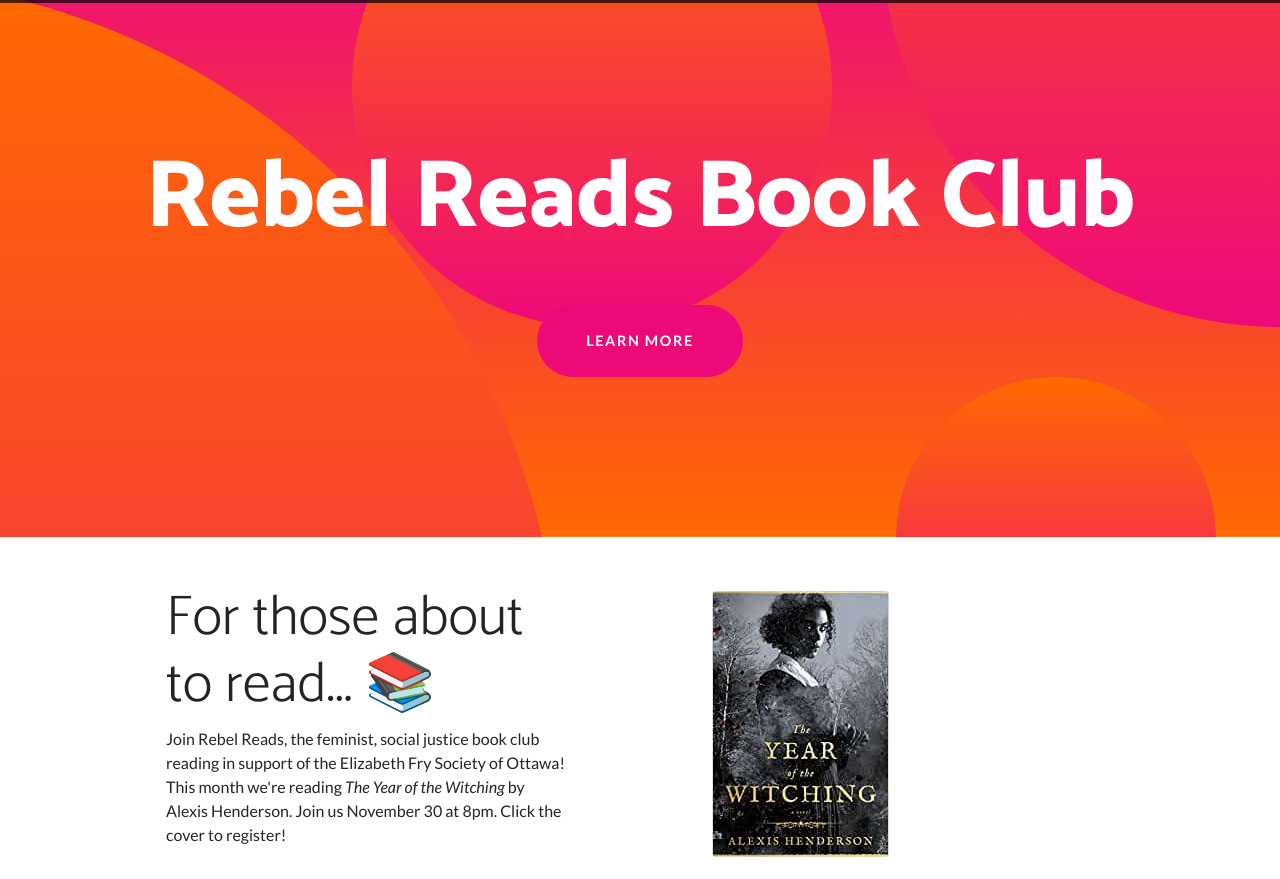
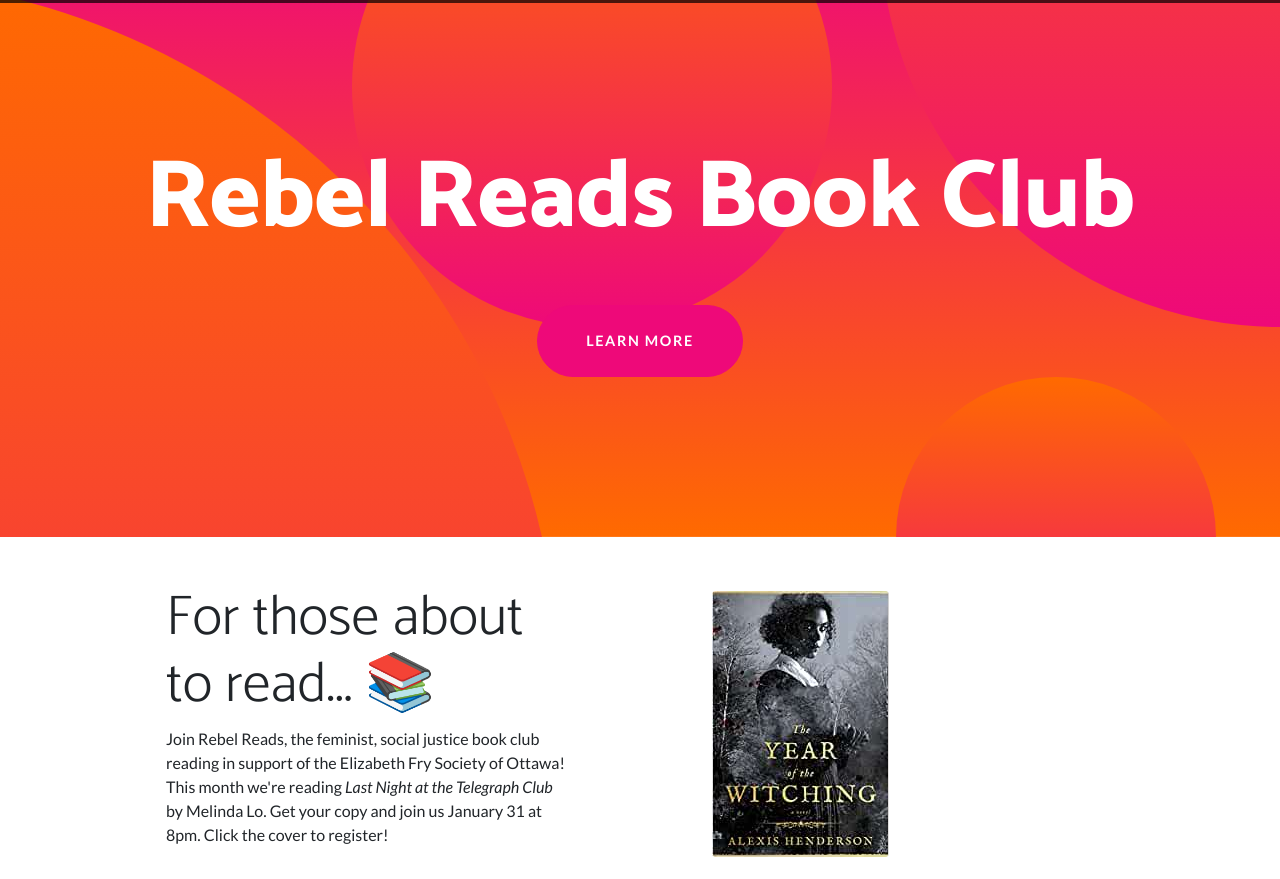
Before and after one commit to shawna5/rebelreadsV2, a plain HTML site: page index.html in a window 1280 px wide. Shown: the part 73-952 px from the top of the page. Drawn offline with nearby package versions, Linux system fonts and the light colour scheme; a script that the page names is missing.

Commit message:
book club monthly info updated (link missing)

```diff
--- a/index.html
+++ b/index.html
@@ -97,7 +97,7 @@
               <h2 class="display-4">For those about to read... 📚</h2>
               <p>
                 Join Rebel Reads, the feminist, social justice book club reading
-                in support of the Elizabeth Fry Society of Ottawa! This month we're reading <i> The Year of the Witching</i> by Alexis Henderson. Join us November 30 at 8pm. Click the cover to register!
+                in support of the Elizabeth Fry Society of Ottawa! This month we're reading <i> Last Night at the Telegraph Club</i> by Melinda Lo. Get your copy and join us January 31 at 8pm. Click the cover to register!
               </p>
             </div>
           </div>
```
